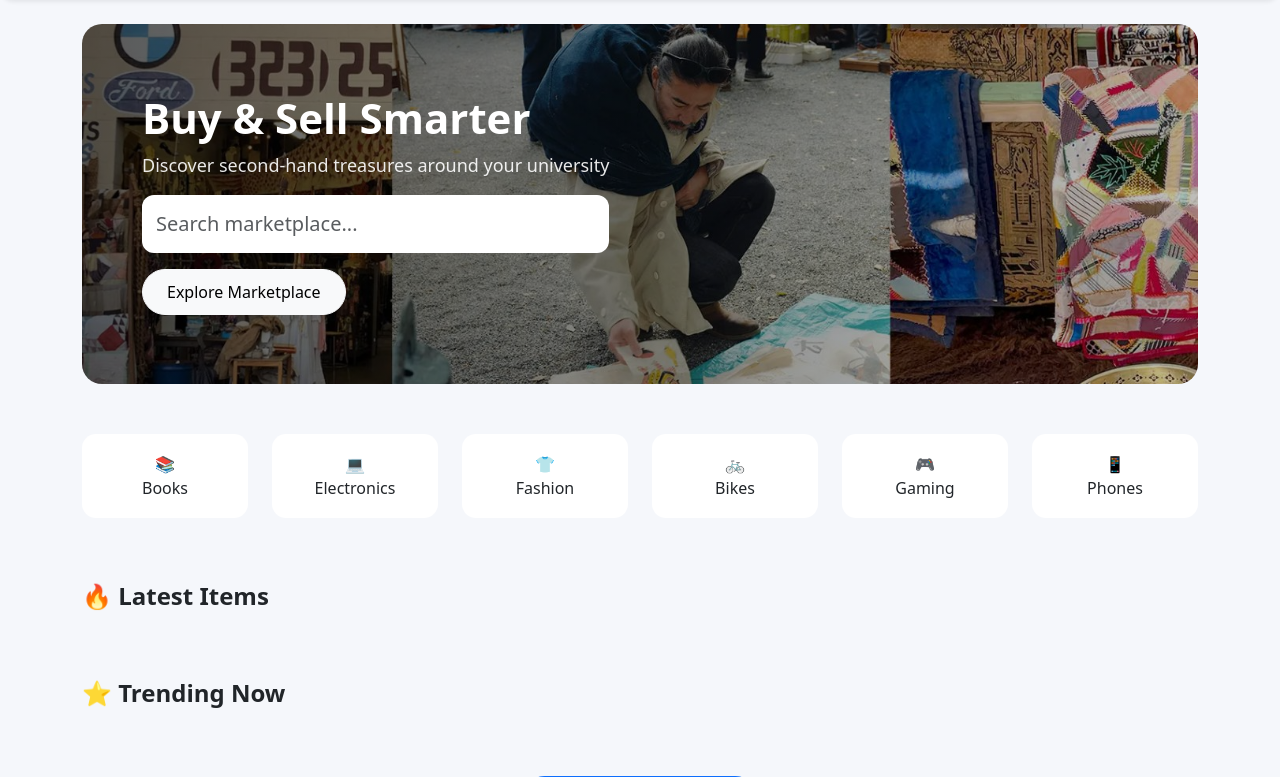
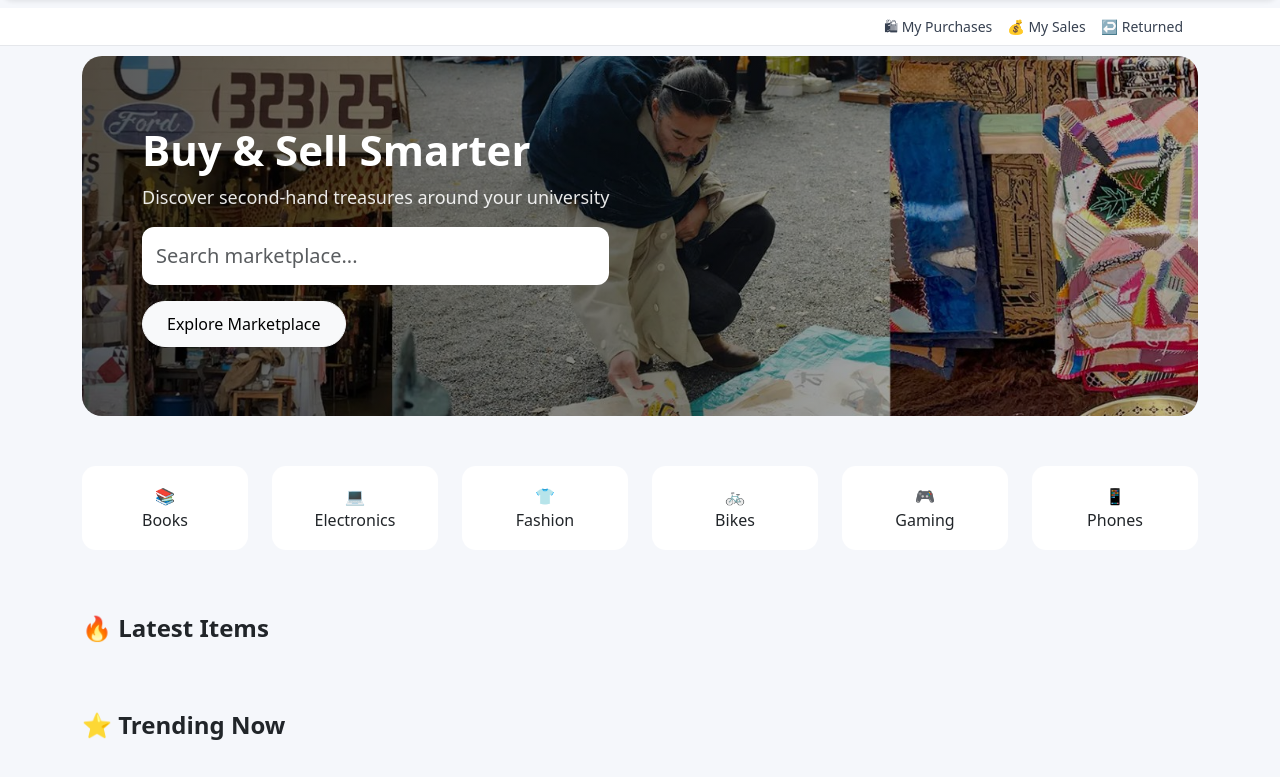
Before and after one commit to ChipsZzz/IT-team-DJ, a Django app: page / in a window 1280 px wide. Shown: the part 62-839 px from the top of the page. Run offline with Django 5.2, Linux system fonts and the light colour scheme; the visitor is signed in with stand-in values (Sample User, id 1); data that the repository does not hold is empty.

Commit message:
Final working version before optimisation

```diff
--- a/items/templates/items/my_purchases.html
+++ b/items/templates/items/my_purchases.html
@@ -7,8 +7,9 @@
 
 <div class="card p-3 mb-3">
 
-<h4>{{ item.title }}</h4>
-<p>£{{ item.price }}</p>
+{{ item.title }} - £{{ item.price }}
+<br>
+Order ID: #ORD-{{ item.id|stringformat:"05d" }}
 
 <p>Purchased: {{ item.purchase_time }}</p>
 
--- a/items/urls.py
+++ b/items/urls.py
@@ -31,4 +31,10 @@ urlpatterns = [
 
     path("<int:id>/return/", views.return_item, name="return_item"),
 
+    path("purchases/", views.my_purchases, name="my_purchases"),
+
+    path("sales/", views.my_sales, name="my_sales"),
+
+    path("returned/", views.returned_items, name="returned_items"),
+
 ]
--- a/items/views.py
+++ b/items/views.py
@@ -28,7 +28,7 @@ def item_list(request):
     query = request.GET.get("q", "")
     category = request.GET.get("category", "")
 
-    items = Item.objects.all().order_by("-created_at")
+    items = Item.objects.filter(status="available").order_by("-created_at")
 
     if query:
         items = items.filter(title__icontains=query)
@@ -92,11 +92,13 @@ def item_create(request):
 
 @login_required
 def my_items(request):
+    my_items = Item.objects.filter(owner=request.user)
 
-    items = Item.objects.filter(owner=request.user)
+    purchased_items = Item.objects.filter(buyer=request.user)
 
     return render(request, "items/my_items.html", {
-        "items": items
+        "my_items": my_items,
+        "purchased_items": purchased_items,
     })
 
 
@@ -268,3 +270,21 @@ def return_item(request, id):
         item.save()
 
     return redirect("purchase_history")
+
+
+@login_required
+def my_purchases(request):
+    purchases = Item.objects.filter(buyer=request.user, is_returned=False)
+    return render(request, "items/my_purchases.html", {"items": purchases})
+
+
+@login_required
+def my_sales(request):
+    sales = Item.objects.filter(owner=request.user, status="sold")
+    return render(request, "items/my_sales.html", {"items": sales})
+
+
+@login_required
+def returned_items(request):
+    returned = Item.objects.filter(buyer=request.user, is_returned=True)
+    return render(request, "items/returned_items.html", {"items": returned})
--- a/templates/base.html
+++ b/templates/base.html
@@ -36,6 +36,25 @@ font-size:20px;
 /* 按钮更圆润 */
 .btn{
 border-radius:999px;
+}
+
+/* ===== NEW: 顶部功能导航 ===== */
+.top-nav{
+background:#ffffff;
+border-bottom:1px solid #e5e7eb;
+padding:8px 0;
+margin-bottom:10px;
+}
+
+.top-nav a{
+margin-right:15px;
+font-size:14px;
+color:#374151;
+text-decoration:none;
+}
+
+.top-nav a:hover{
+color:#2563eb;
 }
 
 /* ===== CARD ===== */
@@ -111,7 +130,7 @@ font-size:13px;
 
 <!-- ===== NAVBAR ===== -->
 
-<nav class="navbar navbar-expand-lg navbar-light bg-white shadow-sm mb-4">
+<nav class="navbar navbar-expand-lg navbar-light bg-white shadow-sm mb-2">
 
 <div class="container">
 
@@ -182,6 +201,29 @@ font-size:13px;
 </nav>
 
 
+<!-- ✅ 新增：订单导航栏（核心加分项） -->
+
+{% if user.is_authenticated %}
+<div class="top-nav">
+<div class="container d-flex justify-content-end">
+
+<a href="/items/purchases/">
+🛍 My Purchases
+</a>
+
+<a href="/items/sales/">
+💰 My Sales
+</a>
+
+<a href="/items/returned/">
+↩️ Returned
+</a>
+
+</div>
+</div>
+{% endif %}
+
+
 
 <!-- ===== MAIN CONTENT ===== -->
 
@@ -194,7 +236,7 @@ font-size:13px;
 
 
 
-<!-- ===== FOOTER（满分关键） ===== -->
+<!-- ===== FOOTER ===== -->
 
 <div class="footer">
 
@@ -253,7 +295,6 @@ Django · Bootstrap · Cloudinary
 </div>
 
 
-
 <script src="https://cdn.jsdelivr.net/npm/bootstrap@5.3.2/dist/js/bootstrap.bundle.min.js"></script>
 
 </body>
--- a/templates/home.html
+++ b/templates/home.html
@@ -11,7 +11,7 @@ body{
     background:#f5f7fb;
 }
 
-/* ===== HERO（高清满分版） ===== */
+/* ===== HERO ===== */
 
 .hero{
     position:relative;
@@ -36,8 +36,6 @@ body{
     margin-bottom:50px;
 }
 
-
-/* ✨ 文字更清晰 */
 .hero h1{
     font-weight:700;
     font-size:42px;
@@ -48,14 +46,12 @@ body{
     opacity:0.9;
 }
 
-/* 🔥 搜索框高级一点 */
 .hero input{
     border-radius:12px;
     padding:14px;
     border:none;
 }
 
-/* 🔥 按钮优化 */
 .hero .btn{
     border-radius:999px;
     padding:10px 24px;
@@ -63,13 +59,13 @@ body{
 }
 
 /* ===== 分类入口 ===== */
+
 .category-box{
     background:white;
     border-radius:14px;
     padding:18px;
     text-align:center;
     transition:0.25s;
-    cursor:pointer;
 }
 
 .category-box:hover{
@@ -77,18 +73,20 @@ body{
     box-shadow:0 10px 25px rgba(0,0,0,0.1);
 }
 
-.category-icon{
-    font-size:28px;
-    margin-bottom:8px;
+/* 🔥 关键：让整个区域可点击 */
+.category-link{
+    text-decoration:none;
+    color:inherit;
+    display:block;
 }
 
-/* ===== SECTION TITLE ===== */
+/* ===== SECTION ===== */
+
 .section-title{
     font-weight:600;
     margin-bottom:20px;
 }
 
-/* ===== CARD ===== */
 .card-hover{
     border-radius:16px;
     overflow:hidden;
@@ -101,24 +99,16 @@ body{
     box-shadow:0 15px 40px rgba(0,0,0,0.15);
 }
 
-/* 图片动画 */
 .card-img-top{
     height:200px;
     object-fit:cover;
-    transition:0.3s;
 }
 
-.card-hover:hover .card-img-top{
-    transform:scale(1.08);
-}
-
-/* 价格强调 */
 .price{
     font-weight:600;
     color:#2563eb;
 }
 
-/* CTA按钮 */
 .cta-btn{
     border-radius:999px;
     padding:10px 25px;
@@ -130,9 +120,7 @@ body{
 <!-- ===== HERO ===== -->
 
 <div class="hero">
-
     <div>
-
         <h1>Buy & Sell Smarter</h1>
 
         <p class="mb-3">
@@ -140,52 +128,60 @@ body{
         </p>
 
         <form action="/items/" method="get" class="mb-3">
-
             <input
             type="text"
             name="q"
             class="form-control form-control-lg"
             placeholder="Search marketplace..."
             >
-
         </form>
 
         <a href="/items/" class="btn btn-light cta-btn">
             Explore Marketplace
         </a>
-
     </div>
-
 </div>
 
 
 
-<!-- ===== 分类入口（高级感关键） ===== -->
+<!-- ===== 分类入口（彻底修复版） ===== -->
 
 <div class="row mb-5 text-center">
 
 <div class="col-md-2 col-6 mb-3">
+<a href="/items/?category=books" class="category-link">
 <div class="category-box">📚<div>Books</div></div>
+</a>
 </div>
 
 <div class="col-md-2 col-6 mb-3">
+<a href="/items/?category=electronics" class="category-link">
 <div class="category-box">💻<div>Electronics</div></div>
+</a>
 </div>
 
 <div class="col-md-2 col-6 mb-3">
+<a href="/items/?category=fashion" class="category-link">
 <div class="category-box">👕<div>Fashion</div></div>
+</a>
 </div>
 
 <div class="col-md-2 col-6 mb-3">
+<a href="/items/?category=bikes" class="category-link">
 <div class="category-box">🚲<div>Bikes</div></div>
+</a>
 </div>
 
 <div class="col-md-2 col-6 mb-3">
+<a href="/items/?category=gaming" class="category-link">
 <div class="category-box">🎮<div>Gaming</div></div>
+</a>
 </div>
 
 <div class="col-md-2 col-6 mb-3">
+<a href="/items/?category=phones" class="category-link">
 <div class="category-box">📱<div>Phones</div></div>
+</a>
 </div>
 
 </div>
@@ -213,15 +209,11 @@ body{
 {% endif %}
 
 <div class="card-body">
-
 <h6>{{ item.title }}</h6>
-
 <p class="price mb-1">£{{ item.price }}</p>
-
 <p class="text-muted small">
 Seller: {{ item.owner.username }}
 </p>
-
 </div>
 
 </div>
@@ -255,15 +247,11 @@ Seller: {{ item.owner.username }}
 {% endif %}
 
 <div class="card-body">
-
 <h6>{{ item.title }}</h6>
-
 <p class="price mb-1">£{{ item.price }}</p>
-
 <p class="text-muted small">
 Seller: {{ item.owner.username }}
 </p>
-
 </div>
 
 </div>
@@ -279,11 +267,9 @@ Seller: {{ item.owner.username }}
 <!-- ===== CTA ===== -->
 
 <div class="text-center mt-5">
-
 <a href="/items/" class="btn btn-primary btn-lg cta-btn">
 Browse Marketplace
 </a>
-
 </div>
 
 {% endblock %}
```
Also changed, not shown: items/templates/items/my_items.html (+10 -0 lines), items/templates/items/purchase_history.html (+38 -12 lines), items/templates/items/returned_items.html (added, +18 -0 lines).
